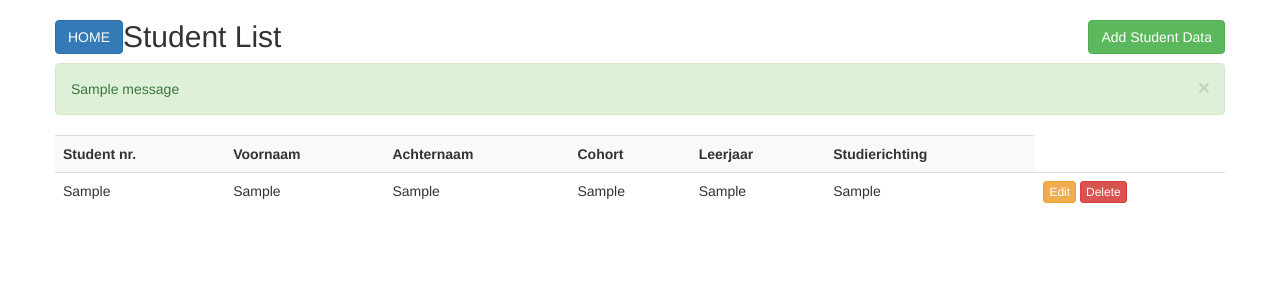
After one commit to eSaniello/studenten_presentie, a Flask app: page /studenten in a window 1280 px wide. The commit adds this page. Shown: the top 300 px of the page. Run offline with Flask 2, Linux system fonts and the light colour scheme; tables that the repository leaves empty or names only in its code hold one stand-in row (values such as "Sample post"); one stand-in notice (Sample message) is shown; some libraries are stand-ins or nearby versions.

Commit message:
done with student CRUD

```diff
--- /dev/null
+++ b/app.py
@@ -0,0 +1,79 @@
+from flask import Flask, render_template, request, redirect, url_for, flash
+from flask_mysqldb import MySQL
+
+
+app = Flask(__name__)
+app.secret_key = 'xhwbx7623bxuiwex[d3d3]3d3d3d5r'
+
+app.config['MYSQL_HOST'] = 'localhost'
+app.config['MYSQL_USER'] = 'root'
+app.config['MYSQL_PASSWORD'] = ''
+app.config['MYSQL_DB'] = 'studenten_presentie'
+app.config['MYSQL_CURSORCLASS'] = 'DictCursor'
+
+mysql = MySQL(app)
+
+
+@app.route('/')
+def Index():
+    return render_template('index.html')
+
+
+@app.route('/studenten')
+def studenten():
+    cur = mysql.connection.cursor()
+    cur.execute("SELECT * FROM studenten")
+    data = cur.fetchall()
+    cur.close()
+
+    return render_template('studenten.html', students=data)
+
+
+@app.route('/new_student', methods=['POST'])
+def new_student():
+    if request.method == "POST":
+        flash("Data Inserted Successfully")
+        student_nr = request.form['student_nr']
+        voornaam = request.form['voornaam']
+        achternaam = request.form['achternaam']
+        cohort = request.form['cohort']
+        leerjaar = request.form['leerjaar']
+        studierichting = request.form['studierichting']
+        cur = mysql.connection.cursor()
+        cur.execute(
+            "INSERT INTO studenten (student_nr, voornaam, achternaam, cohort, leerjaar, studierichting) VALUES (%s, %s, %s, %s, %s, %s)", (student_nr, voornaam, achternaam, cohort, leerjaar, studierichting))
+        mysql.connection.commit()
+        return redirect(url_for('studenten'))
+
+
+@app.route('/delete_student/<string:student_nr>', methods=['GET'])
+def delete_student(student_nr):
+    flash("Record Has Been Deleted Successfully")
+    cur = mysql.connection.cursor()
+    cur.execute("DELETE FROM studenten WHERE student_nr=%s", (student_nr,))
+    mysql.connection.commit()
+    return redirect(url_for('studenten'))
+
+
+@app.route('/update_student', methods=['POST', 'GET'])
+def update_student():
+    if request.method == 'POST':
+        student_nr = request.form['student_nr']
+        voornaam = request.form['voornaam']
+        achternaam = request.form['achternaam']
+        cohort = request.form['cohort']
+        leerjaar = request.form['leerjaar']
+        studierichting = request.form['studierichting']
+        cur = mysql.connection.cursor()
+        cur.execute("""
+               UPDATE studenten
+               SET student_nr=%s, voornaam=%s, achternaam=%s, cohort=%s, leerjaar=%s, studierichting=%s
+               WHERE student_nr=%s
+            """, (student_nr, voornaam, achternaam, cohort, leerjaar, studierichting, student_nr))
+        flash("Data Updated Successfully")
+        mysql.connection.commit()
+        return redirect(url_for('studenten'))
+
+
+if __name__ == "__main__":
+    app.run(debug=True)
--- /dev/null
+++ b/templates/includes/messages.html
@@ -0,0 +1,12 @@
+{%with messages = get_flashed_messages()%}
+{%if messages%}
+{% for message in messages %}
+<div class="alert alert-success alert-dismissable" role="alert">
+   <button type="button" class="close" data-dismiss="alert" aria-label="close">
+      <span aria-hidden="true">&times;</span>
+   </button>
+   {{message}}
+</div>
+{%endfor%}
+{%endif%}
+{%endwith%}
--- /dev/null
+++ b/templates/layout.html
@@ -0,0 +1,20 @@
+<!DOCTYPE html>
+<html lang="en">
+<head>
+    <meta charset="UTF-8">
+    <meta name="viewport" content="width=device-width, initial-scale=1.0">
+    <meta http-equiv="X-UA-Compatible" content="ie=edge">
+    <title>
+        {% block title %} {% endblock %}
+    </title>
+
+    <link href="{{url_for('static', filename = 'css/bootstrap.min.css')}}" rel="stylesheet">
+    <link rel="shortcut icon" href="{{url_for('static', filename = 'logo.png' )}}">
+</head>
+<body>
+    {% block body %} {% endblock %}
+
+    <script type="text/javascript" src="{{url_for('static', filename='js/jquery-3.2.1.min.js') }}"></script>
+    <script type="text/javascript" src="{{url_for('static', filename = 'js/bootstrap.min.js')}}"></script>
+</body>
+</html>
--- /dev/null
+++ b/templates/studenten.html
@@ -0,0 +1,143 @@
+{% extends "layout.html" %}
+
+{% block title %} Studenten Presentie {% endblock %}
+
+{% block body %}
+<div class="container">
+   <div class="row">
+      <div class="col md-12">
+         <h2>
+             <a href="/" class="btn btn-primary  pull-left">HOME</a>
+             Student List
+             <button type="button" class="btn btn-success  pull-right" data-toggle="modal"
+               data-target="#newstudentmodal">Add Student Data</button></h2>
+
+            {% include 'includes/messages.html' %}
+
+         <!-- Student table view -->
+         <table class="table table-striped">
+            <tr>
+               <th>Student nr.</th>
+               <th>Voornaam</th>
+               <th>Achternaam</th>
+               <th>Cohort</th>
+               <th>Leerjaar</th>
+               <th>Studierichting</th>
+            </tr>
+            {% for student in students %}
+            <tr>
+               <td>{{student.student_nr}}</td>
+               <td>{{student.voornaam}}</td>
+               <td>{{student.achternaam}}</td>
+               <td>{{student.cohort}}</td>
+               <td>{{student.leerjaar}}</td>
+               <td>{{student.studierichting}}</td>
+               <td>
+                  <a href="/update_student/{{ student.student_nr }}" class="btn btn-warning btn-xs" data-toggle="modal"
+                     data-target="#modaledit_student{{ student.student_nr }}">Edit</a>
+                  <a href="/delete_student/{{ student.student_nr }}" class="btn btn-danger btn-xs"
+                     onclick="return confirm('Are You Sure For Delete?')">Delete</a>
+               </td>
+            </tr>
+
+            <!-- update form modal -->
+            <div id="modaledit_student{{ student.student_nr }}" class="modal fade" role="dialog">
+               <div class="modal-dialog">
+                  <div class="modal-content">
+                     <div class="modal-header">
+                        <button type="button" class="close" data-dismiss="modal">&times;</button>
+                        <h4 class="modal-title">Update Information</h4>
+                     </div>
+                     <div class="modal-body">
+                        <form action="{{ url_for('update_student') }}" method="POST">
+                              <div class="form-group">
+                                    <label>Student nr.:</label>
+                                    <input type="hidden" name="id" value="{{ student.student_nr }}">
+                                    <input type="text" class="form-control" name="student_nr" value="{{ student.student_nr }}">
+                                 </div>
+                           <div class="form-group">
+                              <label>Voornaam:</label>
+                              <input type="text" class="form-control" name="voornaam" value="{{ student.voornaam }}">
+                           </div>
+                           <div class="form-group">
+                              <label>Achternaam:</label>
+                              <input type="text" class="form-control" name="achternaam" value="{{ student.achternaam }}">
+                           </div>
+                           <div class="form-group">
+                              <label>Cohort:</label>
+                              <input type="text" class="form-control" name="cohort" value="{{ student.cohort }}">
+                           </div>
+                           <div class="form-group">
+                              <label>Leerjaar:</label>
+                              <input type="hidden" name="id" value="{{ student.student_nr }}">
+                              <input type="text" class="form-control" name="leerjaar" value="{{ student.leerjaar }}">
+                           </div>
+                           <div class="form-group">
+                              <label>Studierichting:</label>
+                              <input type="hidden" name="id" value="{{ student.student_nr }}">
+                              <input type="text" class="form-control" name="studierichting" value="{{ student.studierichting }}">
+                           </div>
+                           <div class="form-group">
+                              <button class="btn btn-primary" type="sbumit">Update</button>
+                           </div>
+                        </form>
+                     </div>
+                     <div class="modal-footer">
+                        <button type="button" class="btn btn-default" data-dismiss="modal">Close</button>
+                     </div>
+                  </div>
+               </div>
+            </div>
+            {% endfor  %}
+            </tbody>
+         </table>
+      </div>
+
+      <!-- new student Modal -->
+      <div id="newstudentmodal" class="modal fade" role="dialog">
+         <div class="modal-dialog">
+            <div class="modal-content">
+               <div class="modal-header">
+                  <button type="button" class="close" data-dismiss="modal">&times;</button>
+                  <h4 class="modal-title">Please Insert Data</h4>
+               </div>
+               <div class="modal-body">
+                  <form action="{{ url_for('new_student') }}" method="POST"><div class="form-group">
+                        <label>Student nr.:</label>
+                        <input type="text" class="form-control" name="student_nr" required="1">
+                     </div>
+                     <div class="form-group">
+                        <label>Voornaam:</label>
+                        <input type="text" class="form-control" name="voornaam" required="1">
+                     </div>
+                     <div class="form-group">
+                        <label>Achternaam:</label>
+                        <input type="text" class="form-control" name="achternaam" required="1">
+                     </div>
+                     <div class="form-group">
+                        <label>Cohort:</label>
+                        <input type="text" class="form-control" name="cohort" required="1">
+                     </div>
+                     <div class="form-group">
+                        <label>Leerjaar:</label>
+                        <input type="text" class="form-control" name="leerjaar" required="1">
+                     </div>
+                     <div class="form-group">
+                        <label>Studierichting:</label>
+                        <input type="text" class="form-control" name="studierichting" required="1">
+                     </div>
+                     <div class="form-group">
+                        <button class="btn btn-primary" type="submit">Insert Data</button>
+                     </div>
+                  </form>
+               </div>
+               <div class="modal-footer">
+                  <button type="button" class="btn btn-default" data-dismiss="modal">Close</button>
+               </div>
+            </div>
+         </div>
+      </div>
+   </div>
+</div>
+
+{% endblock %}
```
Also changed, not shown: __init__.py (deleted, +0 -70 lines), templates/addstudent.html (+0 -36 lines), templates/footer.html (deleted, +0 -9 lines), templates/header.html (deleted, +0 -22 lines), templates/index.html (added, +13 -0 lines), templates/index2.html (deleted, +0 -296 lines), db/crud.sql (renamed from crud.sql), static/logo.png (added), static/teacher.png (deleted).
